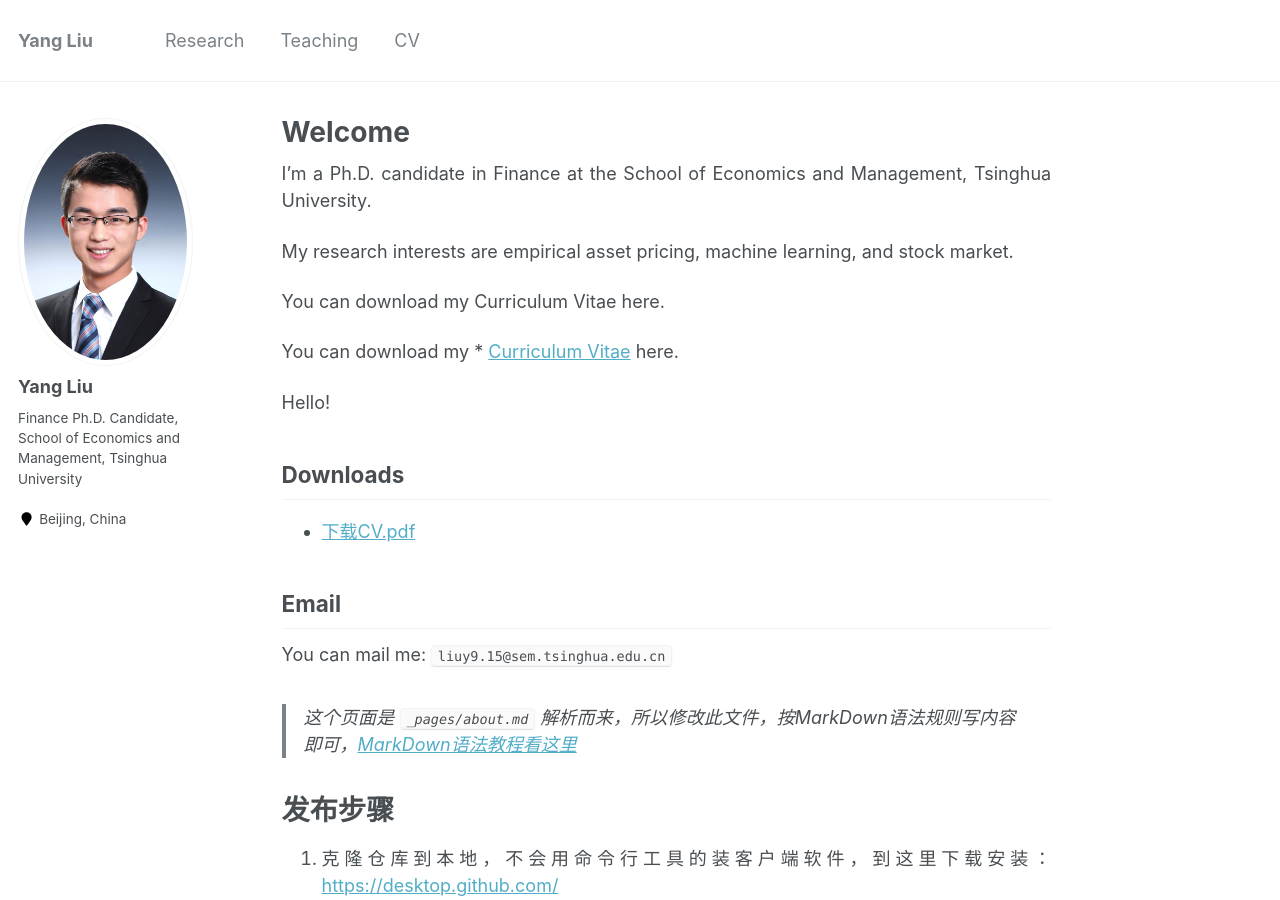
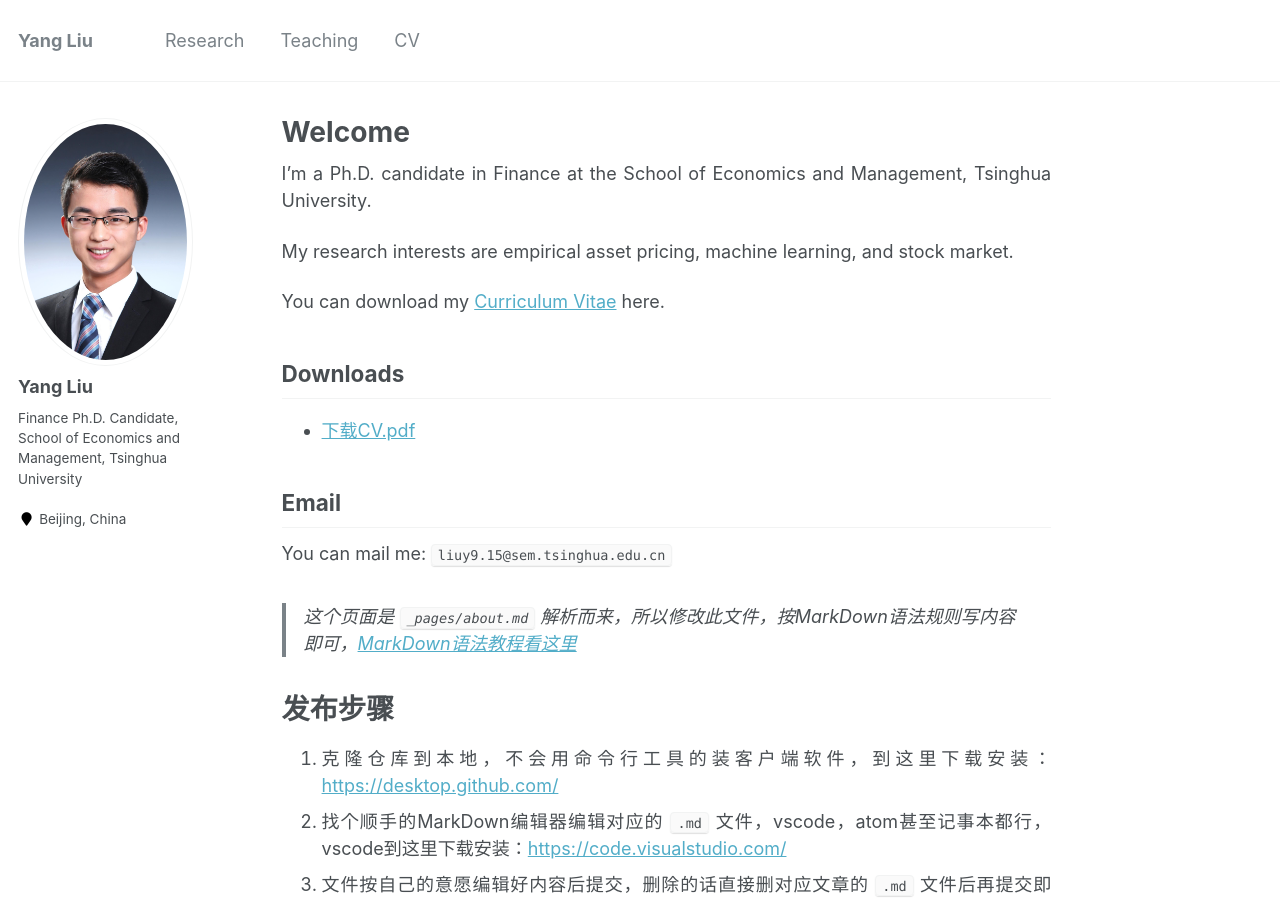
Before and after one commit to yangliu-finance/yangliu-finance.github.io, a Jekyll site: the page built from _pages/about.md, in a window 1280 px wide and 900 px high. Built offline with Jekyll 4.4.1, drawn with Linux system fonts in a browser that asks for light colours.

Commit message:
Update about.md

```diff
--- a/_pages/about.md
+++ b/_pages/about.md
@@ -12,11 +12,8 @@ I’m a Ph.D. candidate in Finance at the School of Economics and Management, Ts
 
 My research interests are empirical asset pricing, machine learning, and stock market.
 
-You can download my Curriculum Vitae here.
 
-You can download my * [Curriculum Vitae](https://yangliu-finance.github.io/files/yangliu_CV.pdf) here.
-
-Hello!
+You can download my [Curriculum Vitae](https://yangliu-finance.github.io/files/yangliu_CV.pdf) here.
 
 
 Downloads
```
